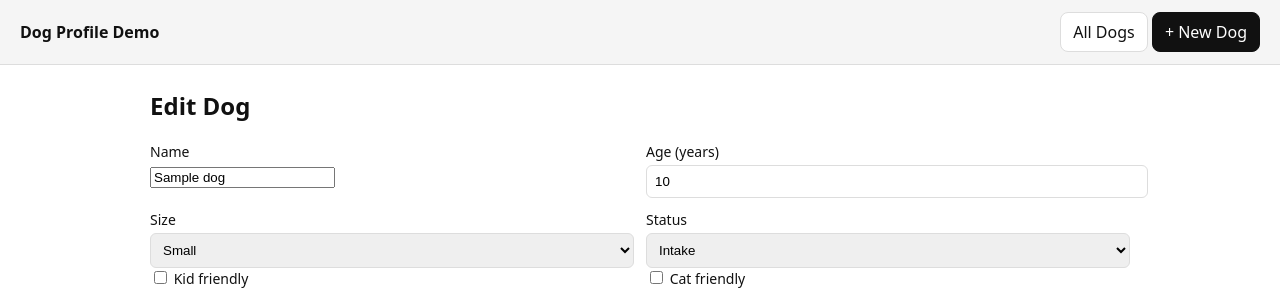
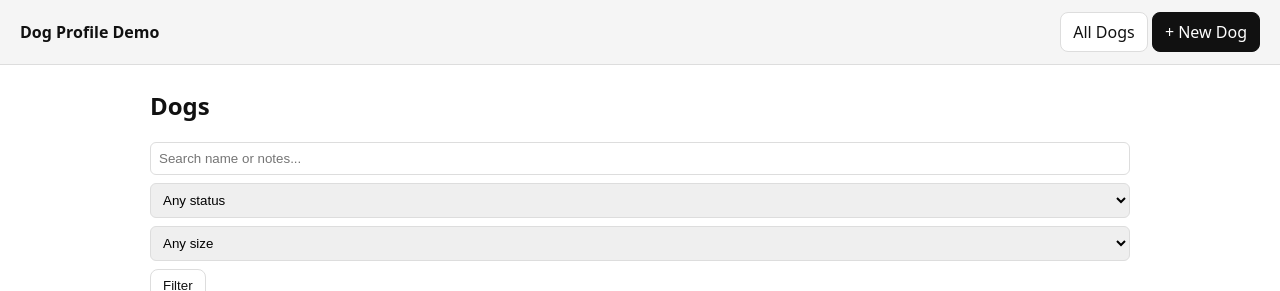
Before and after one commit to alexanmf/dog-app, a Flask app: template dog_profile_demo/templates/index.html in a window 1280 px wide. Shown: the top 291 px of the page. Run offline with Flask 3, Linux system fonts and the light colour scheme; the template is opened without the code that fills it: most values are stand-ins (such as "Sample title", 1, 10 or a date in 2020); some libraries are stand-ins or nearby versions.

Commit message:
Update index.html

```diff
--- a/dog_profile_demo/templates/index.html
+++ b/dog_profile_demo/templates/index.html
@@ -1,91 +1,113 @@
 {% extends "base.html" %}
 {% block content %}
 
-<h2>{{ 'Edit Dog' if dog else 'New Dog' }}</h2>
+<h2>Dogs</h2>
 
-<form method="post" enctype="multipart/form-data">
+<!-- Filters -->
+<form method="get" class="filters">
+  <input
+    type="text"
+    name="q"
+    placeholder="Search name or notes..."
+    value="{{ request.args.get('q','') }}"
+  >
 
-  <div class="row">
-    <div>
-      <label for="name">Name</label>
-      <input id="name" name="name" required value="{{ dog.name if dog else '' }}">
-    </div>
+  <select name="status">
+    <option value="">Any status</option>
+    {% for s in ["Intake","Fostered","Hold","Adopted","Transferred"] %}
+      <option value="{{ s }}" {% if request.args.get('status') == s %}selected{% endif %}>
+        {{ s }}
+      </option>
+    {% endfor %}
+  </select>
 
-    <div>
-      <label for="age">Age (years)</label>
-      <input id="age" type="number" min="0" name="age" value="{{ dog.age if dog else 0 }}">
-    </div>
+  <select name="size">
+    <option value="">Any size</option>
+    {% for s in ["Small","Medium","Large"] %}
+      <option value="{{ s }}" {% if request.args.get('size') == s %}selected{% endif %}>
+        {{ s }}
+      </option>
+    {% endfor %}
+  </select>
 
-    <div>
-      <label for="size">Size</label>
-      <select id="size" name="size">
-        {% for s in ["Small","Medium","Large"] %}
-          <option value="{{ s }}" {% if dog and dog.size==s %}selected{% endif %}>{{ s }}</option>
-        {% endfor %}
-      </select>
-    </div>
-
-    <div>
-      <label for="status">Status</label>
-      <select id="status" name="status">
-        {% for s in ["Intake","Fostered","Hold","Adopted","Transferred"] %}
-          <option value="{{ s }}" {% if dog and dog.status==s %}selected{% endif %}>{{ s }}</option>
-        {% endfor %}
-      </select>
-    </div>
-  </div>
-
-  <div class="row">
-    <div>
-      <label>
-        <input type="checkbox" name="kid_friendly" {% if dog and dog.kid_friendly %}checked{% endif %}>
-        Kid friendly
-      </label>
-    </div>
-    <div>
-      <label>
-        <input type="checkbox" name="cat_friendly" {% if dog and dog.cat_friendly %}checked{% endif %}>
-        Cat friendly
-      </label>
-    </div>
-    <div>
-      <label>
-        <input type="checkbox" name="dog_friendly" {% if dog and dog.dog_friendly %}checked{% endif %}>
-        Dog friendly
-      </label>
-    </div>
-  </div>
-
-  <div class="row full">
-    <div>
-      <label for="notes">Notes</label>
-      <textarea id="notes" name="notes" rows="6">{{ dog.notes if dog else '' }}</textarea>
-    </div>
-  </div>
-
-  <div class="row full">
-    <div>
-      <label for="image">Photo</label>
-      <input id="image" type="file" name="image" accept="image/png,image/jpeg,image/gif,image/webp">
-      {% if dog and dog.image_url %}
-        {% set raw = dog.image_url %}
-        {% if raw.startswith('http') %}
-          {% set preview_src = raw %}
-        {% else %}
-          {% set preview_src = url_for('static', filename=raw) %}
-        {% endif %}
-        <div style="margin-top: 8px;">
-          <img src="{{ preview_src }}" alt="{{ dog.name }}" style="max-height:150px; border-radius:8px;">
-        </div>
-      {% endif %}
-    </div>
-  </div>
-
-  <p>
-    <button class="btn primary" type="submit">Save</button>
-    <a class="btn" href="{{ url_for('index') }}">Cancel</a>
-  </p>
-
+  <button class="btn" type="submit">Filter</button>
 </form>
 
+<!-- Dogs Table -->
+<table>
+  <thead>
+    <tr>
+      <th>Photo</th>
+      <th>Name</th>
+      <th>Age</th>
+      <th>Size</th>
+      <th>Friendly</th>
+      <th>Status</th>
+      <th>Actions</th>
+    </tr>
+  </thead>
+
+  <tbody>
+    {% for d in dogs %}
+    <tr>
+
+      <!-- IMAGE COLUMN -->
+      <td>
+        {% if d['image_url'] %}
+          {% set raw = d['image_url'] %}
+          {% if raw.startswith('http') %}
+            {% set img_src = raw %}
+          {% else %}
+            {% set img_src = url_for('static', filename=raw) %}
+          {% endif %}
+          <img
+            src="{{ img_src }}"
+            alt="{{ d['name'] }}"
+            style="max-height:80px; border-radius:8px;">
+        {% else %}
+          <img
+            src="{{ url_for('static', filename='no-image.png') }}"
+            alt=""
+            style="max-height:80px; opacity:.6;">
+        {% endif %}
+      </td>
+
+      <td>{{ d['name'] }}</td>
+      <td>{{ d['age'] }}</td>
+      <td>{{ d['size'] }}</td>
+
+      <!-- Friendly badges -->
+      <td>
+        {% if d['kid_friendly'] %}
+          <span class="badge">Kids</span>
+        {% endif %}
+        {% if d['cat_friendly'] %}
+          <span class="badge">Cats</span>
+        {% endif %}
+        {% if d['dog_friendly'] %}
+          <span class="badge">Dogs</span>
+        {% endif %}
+      </td>
+
+      <td>{{ d['status'] }}</td>
+
+      <!-- Actions -->
+      <td class="actions">
+        <a href="{{ url_for('detail', dog_id=d['id']) }}">View</a>
+        <a href="{{ url_for('edit', dog_id=d['id']) }}">Edit</a>
+        <a href="{{ url_for('delete', dog_id=d['id']) }}"
+           onclick="return confirm('Delete this dog?');">
+          Delete
+        </a>
+      </td>
+
+    </tr>
+    {% endfor %}
+  </tbody>
+</table>
+
+{% if not dogs %}
+  <p>No dogs match your filters.</p>
+{% endif %}
+
 {% endblock %}
```
